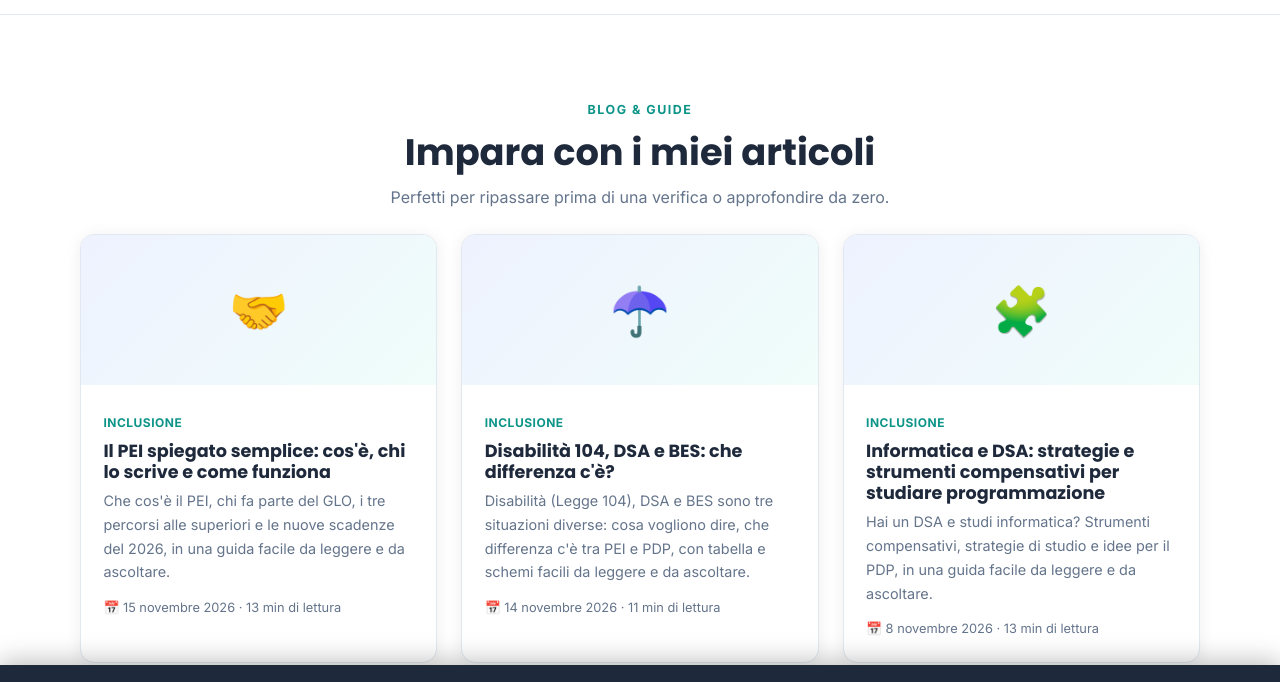
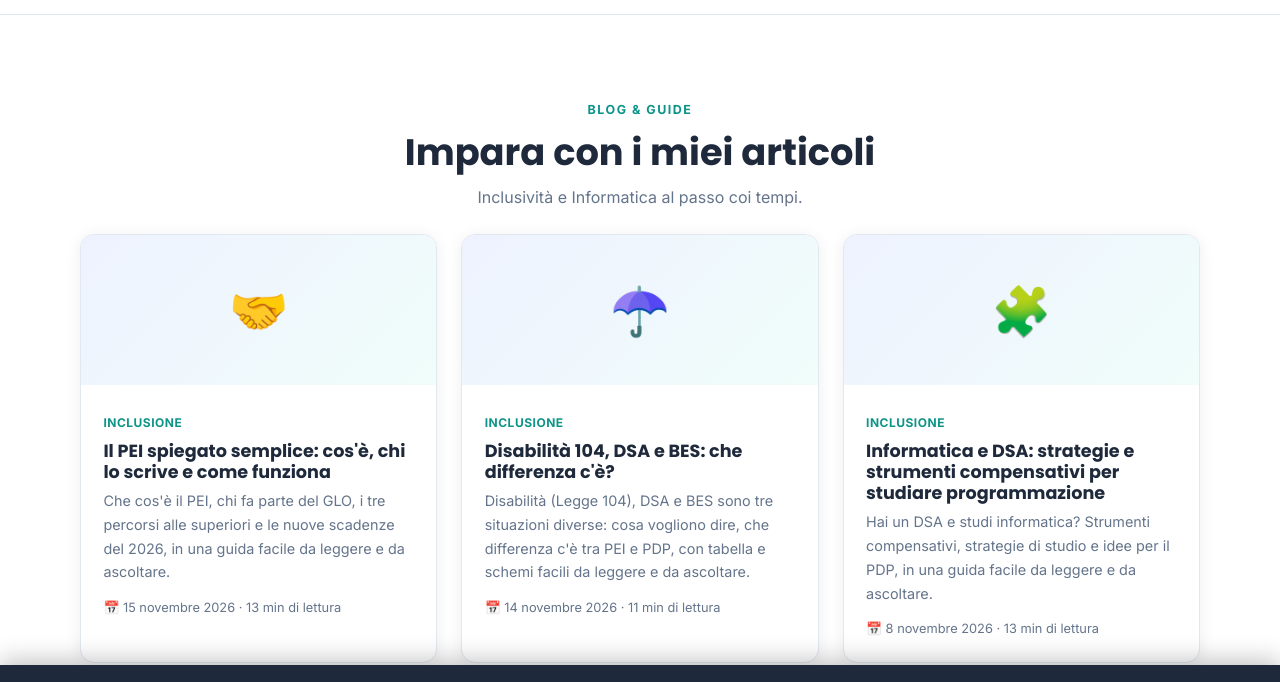
Before and after one commit to AlexAndro-debug-svg/corso-github, a plain HTML site: page blog.html in a window 1280 px wide. Shown: the part 54-736 px from the top of the page. Drawn offline with Linux system fonts and the light colour scheme.

Commit message:
Blog: nuovo sottotitolo «Inclusività e Informatica al passo coi tempi»
Co-Authored-By: Claude Opus 5.5 <noreply@anthropic.com>
Claude-Session: https://claude.ai/code/session_014e4R7rdaLaBshTPntGPVeM

```diff
--- a/blog.html
+++ b/blog.html
@@ -59,7 +59,7 @@
     <div class="center mb-3">
       <span class="eyebrow" style="color:var(--edu)">Blog & Guide</span>
       <h1 class="section-title">Impara con i miei articoli</h1>
-      <p class="section-sub" style="margin-inline:auto">Perfetti per ripassare prima di una verifica o approfondire da zero.</p>
+      <p class="section-sub" style="margin-inline:auto">Inclusività e Informatica al passo coi tempi.</p>
     </div>
 
     <div class="posts">
```
